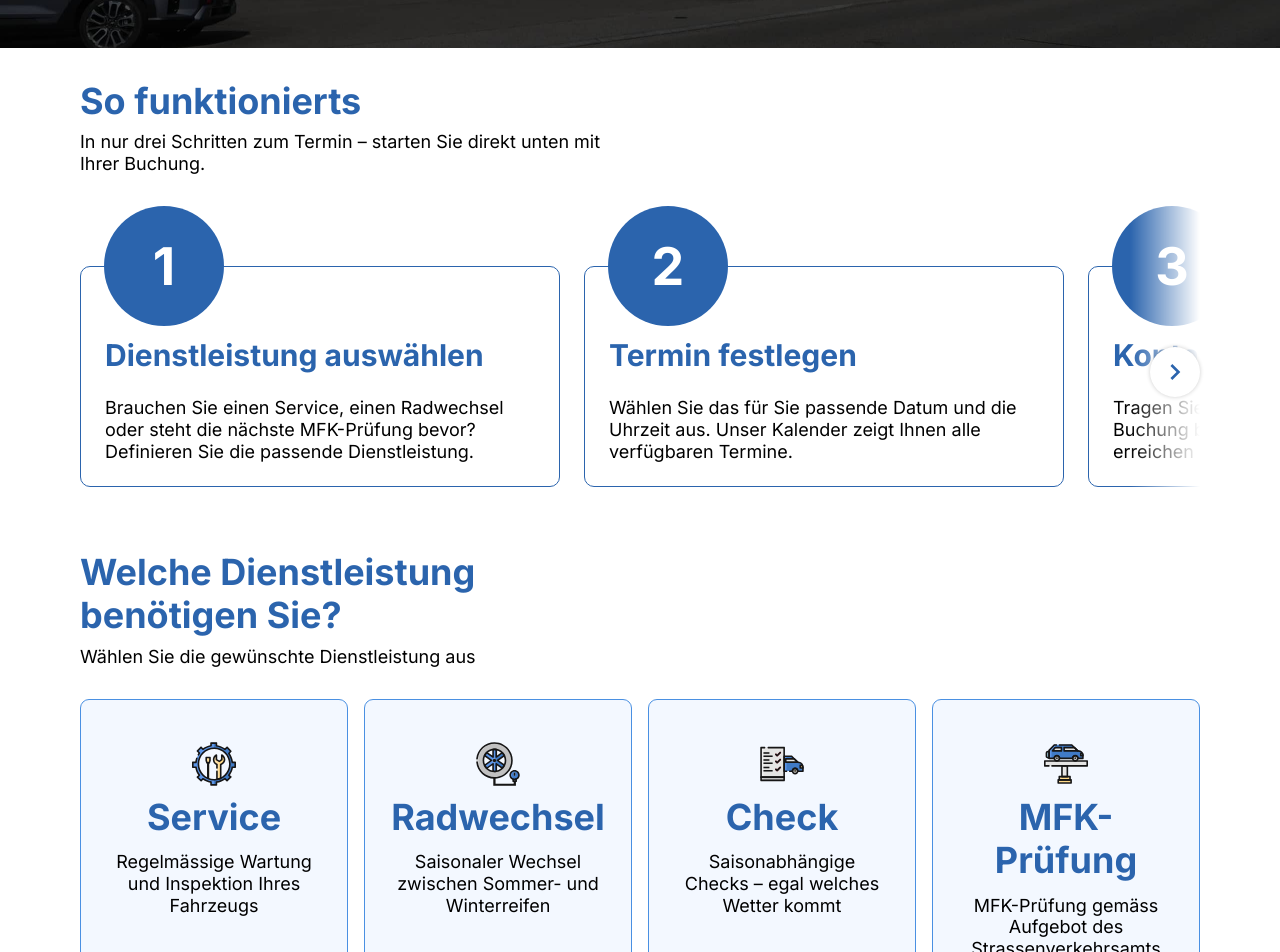
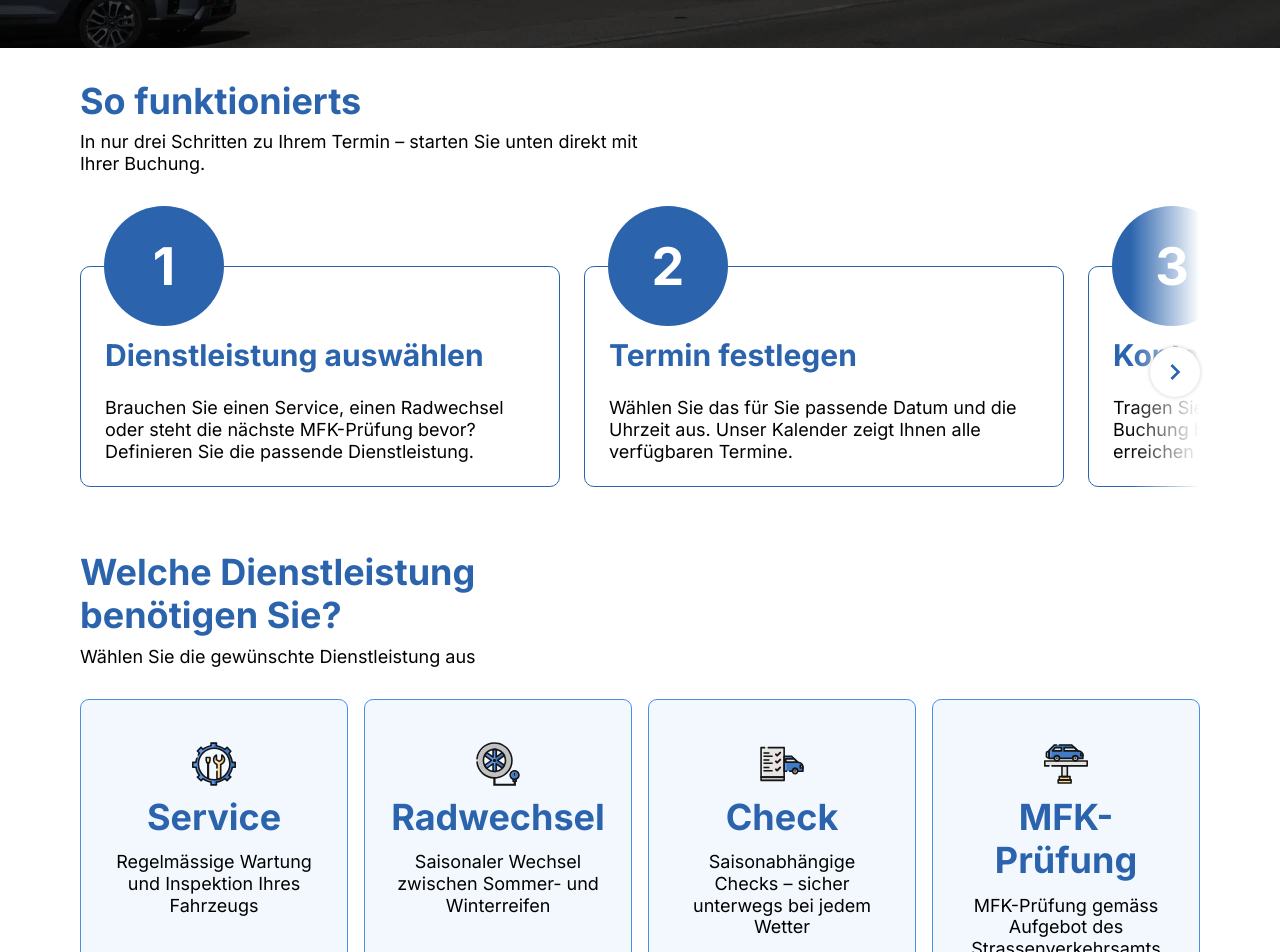
Before and after one commit to StuckiSimon/stucki-roggwil, a Next.js app in the folder website/: page /booking in a window 1280 px wide. Shown: the part 340-1292 px from the top of the page. Built offline with nearby package versions, Linux system fonts and the light colour scheme.

Commit message:
Do rewording

```diff
--- a/website/src/app/booking/page.tsx
+++ b/website/src/app/booking/page.tsx
@@ -30,7 +30,7 @@ export default async function OnlineBooking() {
           <Spacer size="07" />
           <SectionLead
             lead="So funktionierts"
-            leadText="In nur drei Schritten zum Termin – starten Sie direkt unten mit Ihrer Buchung."
+            leadText="In nur drei Schritten zu Ihrem Termin – starten Sie unten direkt mit Ihrer Buchung."
           />
           <Spacer size="07" />
         </GridItem>
@@ -79,7 +79,7 @@ export default async function OnlineBooking() {
               picto="picto-vehicle-check-list"
               href={bookingServicePath(ServiceType.VehicleCheck)}
               title="Check"
-              description="Saisonabhängige Checks – egal welches Wetter kommt"
+              description="Saisonabhängige Checks – sicher unterwegs bei jedem Wetter"
             />
             <CtaPictoLink
               picto="picto-vehicle-on-lift"
```
